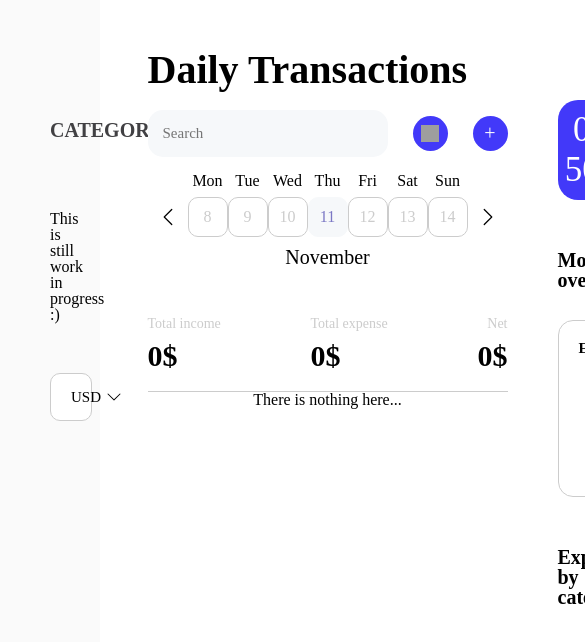
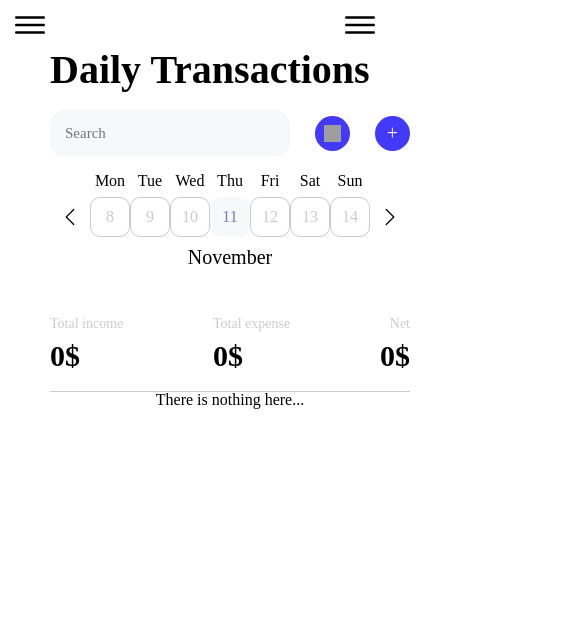
Before and after one commit to AzamatUmirzakov/expense_tracker, a React (Create React App) app: page / in a window 390 px wide. Shown: the top 642 px of the page, 585 px wide, since content can reach past the window. Built offline with nearby package versions, Linux system fonts and the light colour scheme; grey boxes are pictures that could not be loaded; a web font is replaced by a local one.

Commit message:
adaptivity tweaks

```diff
--- a/src/App.css
+++ b/src/App.css
@@ -10,3 +10,44 @@
   width: 100%;
   box-sizing: border-box;
 }
+
+@media (max-width: 1160px) {
+  .App {
+    grid-template-areas: 'main';
+    grid-template-columns: 1fr;
+  }
+}
+
+.sidebarButtons {
+  z-index: 20;
+  position: fixed;
+  top: 0;
+  left: 0;
+  width: 100%;
+  box-sizing: border-box;
+  display: none;
+  justify-content: space-between;
+  align-items: center;
+  padding: 5px 10px;
+}
+
+.sidebarButtons button {
+  cursor: pointer;
+  width: 40px;
+  height: 40px;
+  padding: 0;
+  background: transparent;
+  border: none;
+  outline: none;
+}
+
+.sidebarButtons button img {
+  width: 100%;
+  height: 100%;
+}
+
+@media (max-width: 1160px) {
+  .sidebarButtons {
+    display: flex;
+  }
+}
--- a/src/App.js
+++ b/src/App.js
@@ -3,7 +3,7 @@ import "./App.css";
 import ControlPanel from "./components/ControlPanel/ControlPanel";
 import Main from "./components/Main/Main";
 import Sidebar from "./components/Sidebar/Sidebar";
-import { useEffect } from "react";
+import {useEffect, useState} from "react";
 import { useDispatch, useSelector } from "react-redux";
 import selectCurrency from "./selectors/select-currency";
 import initialize from "./thunks/initialize";
@@ -12,6 +12,7 @@ import Preloader from "./common/Preloader/Preloader";
 import {changeFilter, setMontlyBudget} from "./reducers/root-reducer";
 import setNewCurrency from "./thunks/set-new-currency";
 import selectCurrentFilter from "./selectors/select-current-filter";
+import menuIcon from "./assets/menu.svg";
 
 function App() {
   const dispatch = useDispatch();
@@ -30,9 +31,6 @@ function App() {
     console.log('Errors below can be ignored, they are caused because app stores Date class instances as values for entries, and not strings, and that makes Redux angry.')
     dispatch(initialize());
   }, [dispatch]);
-  if (!initialized) {
-    return <Preloader />;
-  }
 
   const handleCurrencyChange = (currency) => {
     dispatch(setNewCurrency(currentCurrency, currency));
@@ -40,11 +38,29 @@ function App() {
   const handleMonthlyBudgetChange = (budget) => {
     dispatch(setMontlyBudget(budget));
   }
+
+  const [controlPanelState, setControlPanelState] = useState(false);
+  const toggleControlPanel = () => {
+    setControlPanelState(!controlPanelState);
+  }
+
+  const [sidebarState, setSidebarState] = useState(false);
+  const toggleSidebar = () => {
+    setSidebarState(!sidebarState);
+  }
+
+  if (!initialized) {
+    return <Preloader />;
+  }
   return (
     <div className="App">
-      <ControlPanel handleCurrencyChange={handleCurrencyChange} handleFilterChange={handleFilterChange}/>
+      <div className='sidebarButtons'>
+        <button onClick={toggleControlPanel}><img src={menuIcon} alt="Open control panel"/></button>
+        <button onClick={toggleSidebar}><img src={menuIcon} alt="Open sidebar"/></button>
+      </div>
+      <ControlPanel controlPanelState={controlPanelState} handleCurrencyChange={handleCurrencyChange} handleFilterChange={handleFilterChange}/>
       <Main />
-      <Sidebar handleMonthlyBudgetChange={handleMonthlyBudgetChange}/>
+      <Sidebar sidebarState={sidebarState} handleMonthlyBudgetChange={handleMonthlyBudgetChange}/>
     </div>
   );
 }
--- a/src/components/ControlPanel/ControlPanel.js
+++ b/src/components/ControlPanel/ControlPanel.js
@@ -16,7 +16,9 @@ const ControlPanel = (props) => {
     props.handleCurrencyChange(currency);
   }
   return (
-    <div className={styles.controlPanel}>
+    <div className={classNames(styles.controlPanel, {
+      [styles.visible]: props.controlPanelState,
+    })}>
       {/*<div className={styles.profile}>*/}
       {/*  <img src={avatar} alt="Avatar" className={styles.avatar}/>*/}
       {/*  <p>aumirzakov</p>*/}
--- a/src/components/ControlPanel/ControlPanel.module.css
+++ b/src/components/ControlPanel/ControlPanel.module.css
@@ -87,3 +87,20 @@
   padding: 10px;
   color: red;
 }
+
+@media (max-width: 1160px) {
+  .controlPanel {
+    z-index: 15;
+    width: 60vw;
+    position: fixed;
+    height: 100vh;
+    overflow-y: auto;
+    top: 0;
+    left: -500px;
+    transition: all 0.3s ease-in-out;
+  }
+  .controlPanel.visible {
+    box-shadow: 60vw 0 rgba(0, 0, 0, 0.7);
+    left: 0px;
+  }
+}
--- a/src/components/Main/Main.js
+++ b/src/components/Main/Main.js
@@ -9,9 +9,9 @@ import {useState} from "react";
 import selectCurrentFilter from "../../selectors/select-current-filter";
 import selectEntries from "../../selectors/select-entries";
 import searchMultiple from "../../utils/search-multiple";
-import {animated, useSpring} from "react-spring";
-import formatDate from "../../utils/format-date";
+import {useSpring} from "react-spring";
 import SearchPopup from "./SearchPopup/SearchPopup";
+import menuIcon from '../../assets/menu.svg';
 
 const Main = (props) => {
   const { entries } = useSelector(selectHistory);
--- a/src/components/Main/SearchPopup/SearchPopup.module.css
+++ b/src/components/Main/SearchPopup/SearchPopup.module.css
@@ -80,3 +80,12 @@
   font-weight: bold;
   font-size: 25px;
 }
+
+@media (max-width: 1160px) {
+  .results {
+    width: 70vw;
+    height: 60vh;
+    top: calc(50% - 30vh);
+    left: calc(50% - 35vw);
+  }
+}
--- a/src/components/Main/SubmitForm/SubmitForm.module.css
+++ b/src/components/Main/SubmitForm/SubmitForm.module.css
@@ -130,3 +130,12 @@
   cursor: pointer;
   transition: all 0.3s ease-in-out;
 }
+
+@media (max-width: 1160px) {
+  .popup {
+    width: 70vw;
+    height: 70vh;
+    top: calc(50% - 35vh);
+    left: calc(50% - 35vw);
+  }
+}
--- a/src/components/Sidebar/ProgressBar/ProgressBar.module.css
+++ b/src/components/Sidebar/ProgressBar/ProgressBar.module.css
@@ -71,6 +71,17 @@
   font-size: 30px;
   color: #fff;
   text-align: center;
+
+}
+
+.progressBar input::-webkit-outer-spin-button,
+.progressBar input::-webkit-inner-spin-button {
+  -webkit-appearance: none;
+  margin: 0;
+}
+
+.progressBar input {
+  -moz-appearance: textfield;
 }
 
 .progressBar input::placeholder {
--- a/src/components/Sidebar/Sidebar.js
+++ b/src/components/Sidebar/Sidebar.js
@@ -6,13 +6,16 @@ import ProgressBar from "./ProgressBar/ProgressBar";
 import MonthlyOverview from "./MonthlyOverview/MonthlyOverview";
 import CategoriesOverview from "./CategoriesOverview/CategoriesOverview";
 import styles from './Sidebar.module.css';
+import classNames from "classnames";
 
 const Sidebar = (props) => {
   const budget = useSelector(selectBudget);
   const monthly = useSelector(selectMonthly);
   const categories = useSelector(selectCategories);
   return (
-    <div className={styles.sidebar}>
+    <div className={classNames(styles.sidebar, {
+      [styles.visible]: props.sidebarState,
+    })}>
       <header>
         <ProgressBar budget={budget} handleChange={props.handleMonthlyBudgetChange}/>
       </header>
--- a/src/components/Sidebar/Sidebar.module.css
+++ b/src/components/Sidebar/Sidebar.module.css
@@ -3,6 +3,7 @@
   box-sizing: border-box;
   padding: 100px 0;
   padding-right: 50px;
+  background-color: #fff;
 }
 
 .sidebar header {
@@ -15,3 +16,22 @@ h1 {
   font-weight: bold;
   margin-bottom: 30px;
 }
+
+@media (max-width: 1160px) {
+  .sidebar {
+    width: 70vw;
+    z-index: 15;
+    position: fixed;
+    height: 100vh;
+    top: 0;
+    right: -500px;
+    padding: 20px;
+    padding-top: 50px;
+    transition: all 0.3s ease-in-out;
+    overflow-y: auto;
+  }
+  .sidebar.visible {
+    box-shadow: -70vw 0 rgba(0, 0, 0, 0.7);
+    right: 0px;
+  }
+}
```
Also changed, not shown: src/assets/menu.svg (added).
